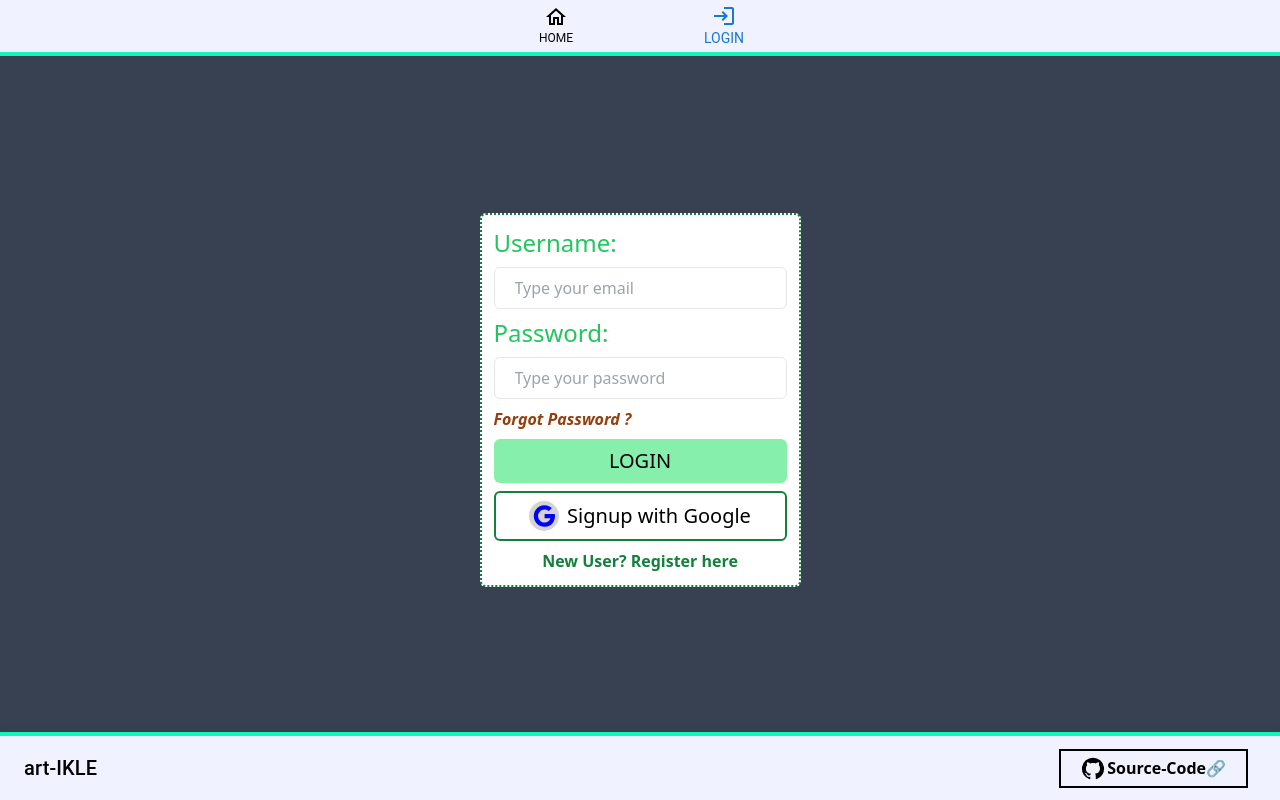
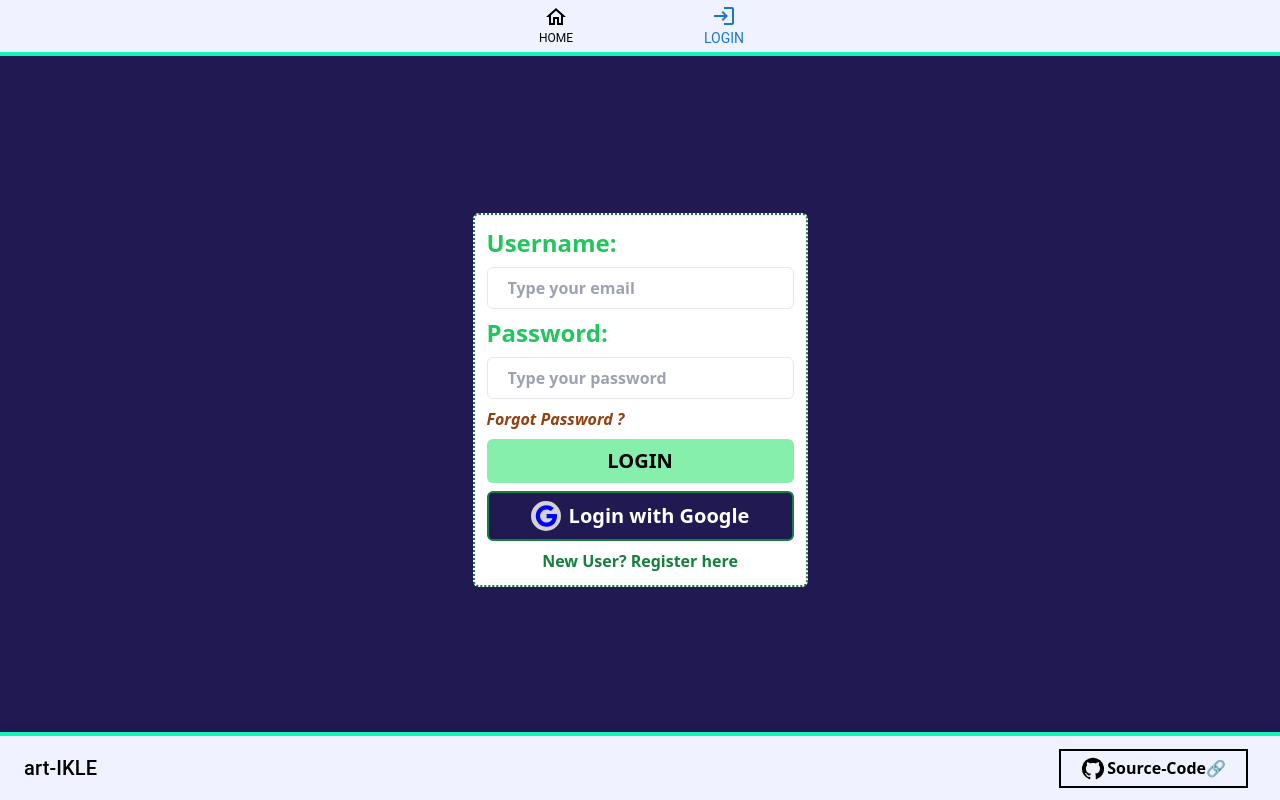
Before and after one commit to JiteshBalani/Hyrr-Assessment, a React (Vite) app in the folder client/: page / in a window 1280 px wide. Both pictures are taken after a click on the button "LOGIN". Built offline with nearby package versions, Linux system fonts and the light colour scheme; no server answers.

Commit message:
UI Changes

```diff
--- a/client/src/Components/InputForm.jsx
+++ b/client/src/Components/InputForm.jsx
@@ -24,25 +24,25 @@ const InputForm = () => {
 
     return (
         <div className='flex flex-col space-y-2 border-2 border-dotted border-green-700 rounded-md w-fit p-3 bg-white'>
-            <label className='text-green-500 text-2xl'>Username:</label>
+            <label className='text-green-500 text-2xl font-semibold'>Username:</label>
             <input className='p-2 bg-transparent border-[1px] rounded-md'
                 type="text"
                 placeholder='Type your email'
                 value={username}
                 onChange={saveUsername} />
-            <label className='text-green-500 text-2xl'>Password:</label>
+            <label className='text-green-500 text-2xl font-semibold'>Password:</label>
             <input className='p-2 bg-transparent border-[1px] rounded-md'
                 type="password"
                 placeholder='Set a strong password'
                 value={password}
                 onChange={savePassword} />
-            <label className='text-green-500 text-2xl'>Name:</label>
+            <label className='text-green-500 text-2xl font-semibold'>Name:</label>
             <input className='p-2 bg-transparent border-[1px] rounded-md'
                 type="text"
                 placeholder='Firstname Lastname'
                 value={name}
                 onChange={saveName} />
-            <label className='text-green-500 text-2xl'>Profile Picture:</label>
+            <label className='text-green-500 text-2xl font-semibold'>Profile Picture:</label>
             <input className='p-2 bg-transparent border-[1px] rounded-md text-black'
                 type="file"
                 accept='image/*'
@@ -54,11 +54,11 @@ const InputForm = () => {
                 <span className='text-black'>I accept all the <a className='text-blue-600'>Terms and Conditions</a></span>
             </div>
 
-            <button className='rounded-md p-2 text-xl bg-green-300 w-full text-black'>SIGNUP</button>
+            <button className='rounded-md p-2 text-xl bg-green-300 w-full text-black font-semibold'>SIGNUP</button>
 
-            <button className='rounded-md p-2 text-xl text-black w-full flex items-center justify-center border-2 border-green-700 space-x-2'>
+            <button className='rounded-md p-2 text-xl text-white w-full flex items-center justify-center bg-[#211951] border-2 border-green-700 space-x-2'>
             <GoogleIcon style={{backgroundColor:'lightgrey',color: 'blue', borderRadius: 30, padding: 2, fontSize: 30}}/>
-                <span>Signup with Google</span>
+                <span className='font-semibold'>Signup with Google</span>
             </button>
         </div>
     )
--- a/client/src/Pages/Login.jsx
+++ b/client/src/Pages/Login.jsx
@@ -15,7 +15,7 @@ const Login = () => {
     }
 
     return (
-        <div className='flex justify-center items-center h-[100vh] bg-gray-700'>
+        <div className='flex justify-center items-center h-[100vh] font-semibold bg-[#211951]'>
 
             <div className='flex flex-col space-y-2 border-2 border-green-700 border-dotted rounded-md w-fit p-3 bg-white'>
                 <label className='text-green-500 text-2xl'>Username:</label>
@@ -38,9 +38,9 @@ const Login = () => {
                 </div> */}
                 <span className='font-semibold text-amber-800 italic cursor-pointer'>Forgot Password ?</span>
                 <button className='rounded-md p-2 text-xl bg-green-300 text-black w-full'>LOGIN</button>
-                <button className='rounded-md p-2 text-xl text-black w-full flex items-center justify-center border-2 border-green-700 space-x-2'>
+                <button className='rounded-md p-2 text-xl text-white w-full flex items-center justify-center border-2 border-green-700 bg-[#211951] space-x-2'>
                 <GoogleIcon style={{backgroundColor:'lightgrey', borderRadius: 30, color: 'blue', padding: 2, fontSize: 30}}/>
-                <span>Signup with Google</span>
+                <span >Login with Google</span>
             </button>
                 <Link to='/signup' className='text-center'><span className=' text-green-700 cursor-pointer font-semibold'>New User? Register here</span></Link>
             </div>
--- a/client/src/Pages/Signup.jsx
+++ b/client/src/Pages/Signup.jsx
@@ -4,7 +4,7 @@ import Login from './Login'
 
 const Signup = () => {
   return (
-    <div className='flex justify-center items-center h-screen bg-gray-700'>
+    <div className='flex justify-center items-center h-screen bg-[#211951]'>
     <InputForm/>
     </div>
   )
```
